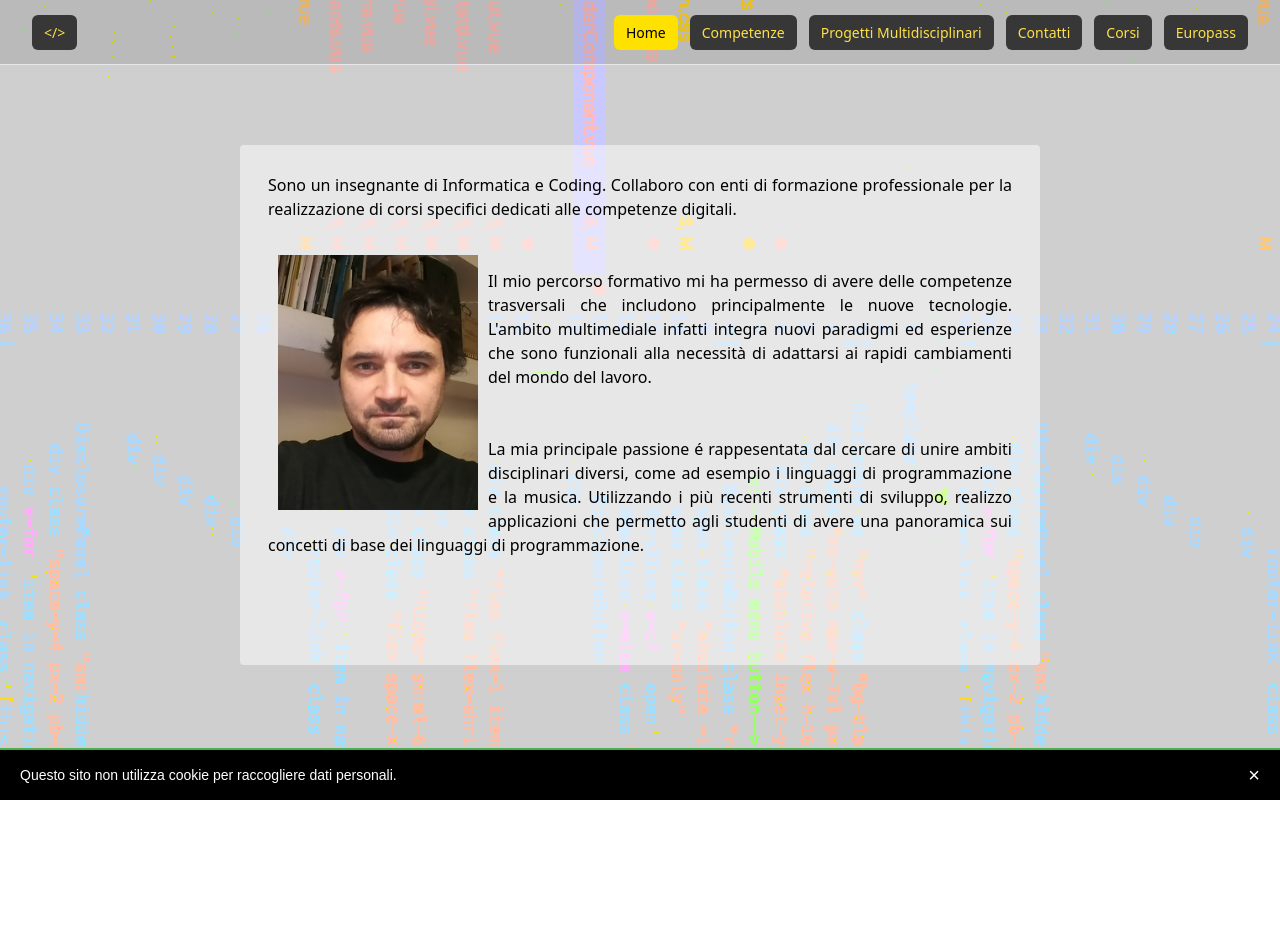
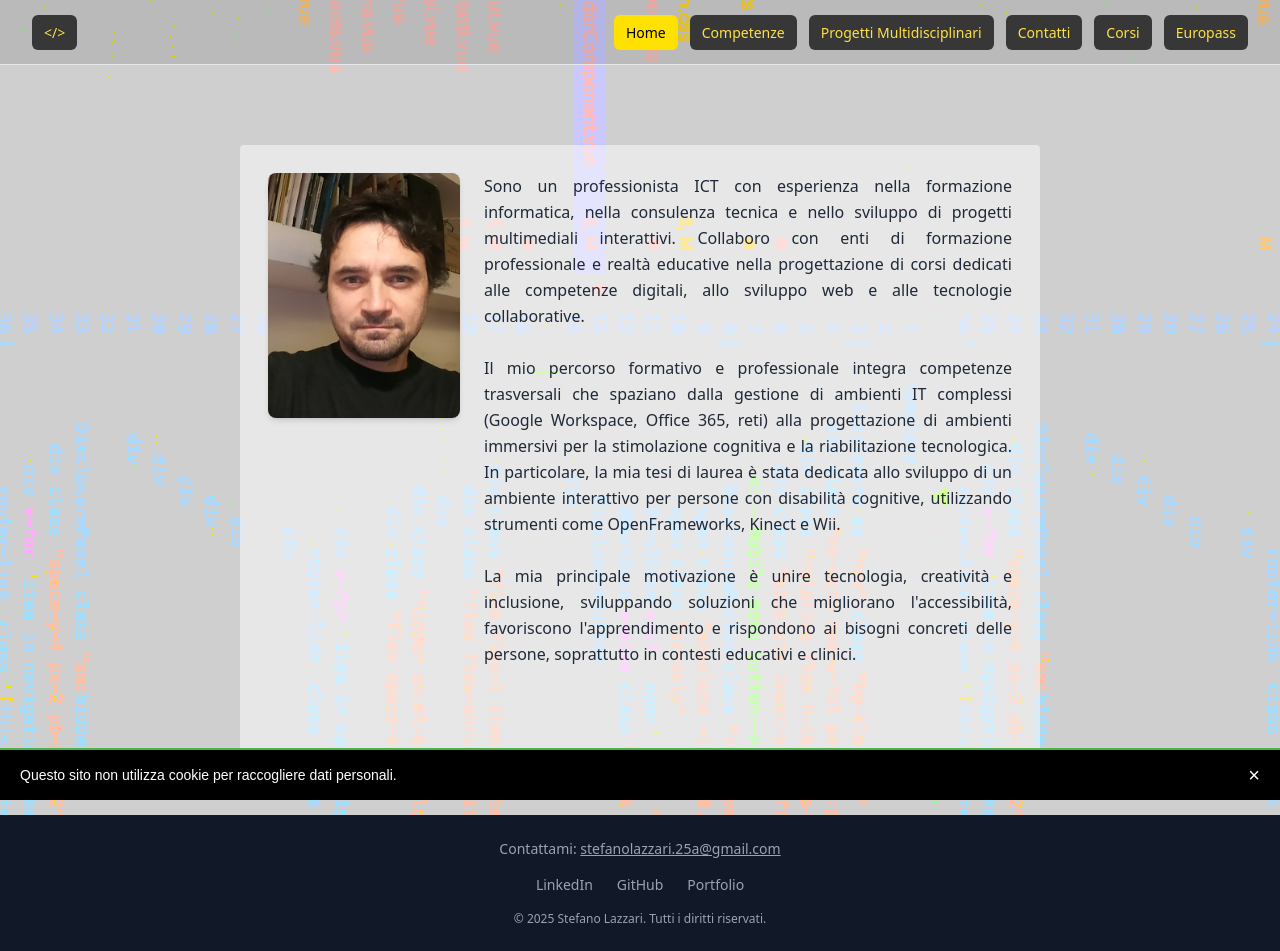
Before and after one commit to stefanolazzari/website, a Vue app: page / in a window 1280 px wide. Before the commit the page ends 800 px from the top, so only its background shows below. Built offline with nearby package versions, Linux system fonts and the light colour scheme.

Commit message:
Refactor layout and styles: enhance PrivacyBanner, update Footer and Header components, and improve Home and Multidisciplinari views with better structure and animations.

```diff
--- a/src/App.vue
+++ b/src/App.vue
@@ -1,31 +1,25 @@
 <script setup>
 import HeaderComponent from './components/HeaderComponent.vue'
-import PrivacyBanner from './components/PrivacyBanner.vue';
-
-//import SideComponent from './components/SideComponent.vue'
-
+import PrivacyBanner from './components/PrivacyBanner.vue'
 import FooterComponent from './components/FooterComponent.vue'
-
-
 </script>
 
+<template>
+  <div class="bg-image-01 animate-colorFade min-h-screen flex flex-col">
 
-<template>
-  <div class="bg-image-01">
+    <!-- Banner Privacy sempre visibile sopra -->
+    <PrivacyBanner />
 
-    <div id="app">
-      <PrivacyBanner></PrivacyBanner>
-    </div>
-      <body>
-        <HeaderComponent></HeaderComponent>
-        <div>
-          <router-view></router-view>
-        </div>
+    <!-- Header -->
+    <HeaderComponent />
 
-      </body>
+    <!-- Contenuto dinamico -->
+    <main class="flex-grow">
+      <router-view />
+    </main>
 
-
-
+    <!-- Footer -->
+    <FooterComponent />
 
   </div>
 </template>
--- a/src/assets/main.css
+++ b/src/assets/main.css
@@ -74,3 +74,30 @@
     display: block;
     width:auto;
 }
+
+.privacy-banner {
+    position:fixed;
+    bottom: 0;
+    left: 0;
+    right: 0;
+    background-color: #000;
+    color: #fff;
+    padding: 10px 20px;
+    display: flex;
+    justify-content: space-between;
+    align-items: center;
+    font-family: Arial, sans-serif;
+    z-index: 1000;
+    font-size: 14px;
+    border-top: 2px solid #4CAF50;
+  }
+
+  .close-btn {
+    background: none;
+    border: none;
+    color: #fff;
+    font-size: 20px;
+    cursor: pointer;
+    padding: 0;
+    margin-left: 10px;
+  }
--- a/src/components/BodyComponent.vue
+++ b/src/components/BodyComponent.vue
@@ -1,6 +1,6 @@
 <template>
   <div>
-    <div class="sm:pl-2 sm:pr-2 sm:pt-20  md:pl-40 md:pr-40 md:pt-10  lg:pl-60 lg:pr-60 lg:pt-20">
+    <div class="sm:pl-2 sm:pr-2 sm:pt-20  md:pl-40 md:pr-40 md:pt-10  lg:pl-60 lg:pr-60 lg:pt-20 font-light text-gray-800 leading-relaxed">
       <div class="bg-white/50 rounded p-7 ">
         <!-- <h1 class="pb-7">{{ this.$route.name }}</h1> -->
         <div class="grid gap-2 sm:grid-cols-1 lg:grid-cols-1">
--- a/src/components/FooterComponent.vue
+++ b/src/components/FooterComponent.vue
@@ -1,28 +1,31 @@
+<script setup>
+</script>
+
 <template>
-    <footer class="footer">
-      <p>
-        Questo sito utilizza i cookie per migliorare l'esperienza.
-        <a href="/privacy-policy" class="privacy-link">Scopri di più</a>.
+  <footer class="bg-gray-900 text-gray-400 text-center p-6 text-sm mt-10">
+    <div>
+      <p>Contattami:
+        <a href="mailto:stefanolazzari.25a@gmail.com" class="underline hover:text-white">
+          stefanolazzari.25a@gmail.com
+        </a>
       </p>
-    </footer>
-  </template>
 
-  <script setup>
-  // Nessun codice specifico qui, se non per gli stili
-  </script>
+      <div class="flex justify-center gap-6 mt-4">
+        <a href="https://www.linkedin.com/in/stefano-lazzari-71ab91b6/" target="_blank" class="hover:text-white">
+          LinkedIn
+        </a>
+        <a href="https://github.com/stefanolazzari" target="_blank" class="hover:text-white">
+          GitHub
+        </a>
+        <a href="https://stefanolazzari.github.io/website" target="_blank" class="hover:text-white">
+          Portfolio
+        </a>
+      </div>
 
-  <style scoped>
-  .footer {
-    background-color: #333;
-    color: #fff;
-    padding: 20px;
-    text-align: center;
-    font-size: 14px;
-    position: relative;
-  }
+      <p class="mt-4 text-xs">© 2025 Stefano Lazzari. Tutti i diritti riservati.</p>
+    </div>
+  </footer>
+</template>
 
-  .privacy-link {
-    color: #fff;
-    text-decoration: underline;
-  }
-  </style>
+<style scoped>
+</style>
--- a/src/components/PrivacyBanner.vue
+++ b/src/components/PrivacyBanner.vue
@@ -29,30 +29,5 @@
   </script>
 
   <style scoped>
-  .privacy-banner {
-    position: fixed;
-    bottom: 0;
-    left: 0;
-    right: 0;
-    background-color: #000;
-    color: #fff;
-    padding: 10px 20px;
-    display: flex;
-    justify-content: space-between;
-    align-items: center;
-    font-family: Arial, sans-serif;
-    z-index: 1000;
-    font-size: 14px;
-    border-top: 2px solid #4CAF50;
-  }
 
-  .close-btn {
-    background: none;
-    border: none;
-    color: #fff;
-    font-size: 20px;
-    cursor: pointer;
-    padding: 0;
-    margin-left: 10px;
-  }
   </style>
--- a/src/view/Home.vue
+++ b/src/view/Home.vue
@@ -4,24 +4,39 @@ import BodyComponent from '../components/BodyComponent.vue'
 
 <template>
   <BodyComponent>
+    <div class="flex flex-col md:flex-row items-start">
+      <img
+        src="/src/assets/20220129_221200_2.jpg"
+        alt="Stefano Lazzari"
+        class="w-48 h-auto rounded-lg shadow-md mb-4 md:mr-6 animate-fadeIn"
+      />
       <div>
         <p>
-        Sono un insegnante di Informatica e Coding.
-        Collaboro con enti di formazione professionale per la realizzazione di corsi specifici dedicati alle competenze digitali.
+          Sono un professionista ICT con esperienza nella formazione informatica, nella consulenza tecnica e nello sviluppo di progetti multimediali interattivi.
+          Collaboro con enti di formazione professionale e realtà educative nella progettazione di corsi dedicati alle competenze digitali, allo sviluppo web e alle tecnologie collaborative.
         </p>
         <br>
-      <img src="/src/assets/20220129_221200_2.jpg" alt="" width="200" style="float:left; margin:10px">
-      <br>
         <p>
-        Il mio percorso formativo mi ha permesso di avere delle competenze trasversali che includono principalmente le nuove tecnologie.
-        L'ambito multimediale infatti integra nuovi paradigmi ed esperienze che sono funzionali alla necessità di adattarsi ai rapidi cambiamenti del mondo del lavoro.
+          Il mio percorso formativo e professionale integra competenze trasversali che spaziano dalla gestione di ambienti IT complessi (Google Workspace, Office 365, reti)
+          alla progettazione di ambienti immersivi per la stimolazione cognitiva e la riabilitazione tecnologica.
+          In particolare, la mia tesi di laurea è stata dedicata allo sviluppo di un ambiente interattivo per persone con disabilità cognitive, utilizzando strumenti come OpenFrameworks, Kinect e Wii.
         </p>
         <br>
-      <br>
         <p class="pb-20">
-        La mia principale passione é rappesentata dal cercare di unire ambiti disciplinari diversi, come ad esempio i linguaggi di programmazione e la musica.
-        Utilizzando i più recenti strumenti di sviluppo, realizzo applicazioni che permetto agli studenti di avere una panoramica sui concetti di base dei linguaggi di programmazione.
+          La mia principale motivazione è unire tecnologia, creatività e inclusione, sviluppando soluzioni che migliorano l'accessibilità,
+          favoriscono l'apprendimento e rispondono ai bisogni concreti delle persone, soprattutto in contesti educativi e clinici.
         </p>
+      </div>
     </div>
   </BodyComponent>
 </template>
+
+<style scoped>
+@keyframes fadeIn {
+  0% { opacity: 0; transform: translateY(100px); }
+  100% { opacity: 1; transform: translateY(0); }
+}
+.animate-fadeIn {
+  animation: fadeIn 1s ease-out;
+}
+</style>
--- a/src/view/Multidisciplinari.vue
+++ b/src/view/Multidisciplinari.vue
@@ -17,7 +17,7 @@ import BodyComponent from "../components/BodyComponent.vue";
       <li><strong>Suono:</strong> Per aggiungere un elemento audio all'installazione.</li>
     </ol>
     <br>
-    <img src="/src/assets/Kinect3.jpg" alt="">
+    <img src="/src/assets/Kinect3.jpg" alt="" class="mx-auto rounded-lg shadow-md filter grayscale transition-all duration-500 ease-in-out hover:grayscale-0 hover:scale-105">
     <br>
     <h3>Funzionalità Principali:</h3>
     <ol class="list-disc list-inside p-5">
@@ -43,7 +43,7 @@ import BodyComponent from "../components/BodyComponent.vue";
       </li>
     </ol>
     <br>
-    <img src="/src/assets/Kinect2.jpg" alt="">
+    <img src="/src/assets/Kinect2.jpg" alt="" class="mx-auto rounded-lg shadow-md filter grayscale transition-all duration-500 ease-in-out hover:grayscale-0 hover:scale-105">
     <br>
     <h3>Struttura del Codice</h3>
     <br>
@@ -69,7 +69,7 @@ import BodyComponent from "../components/BodyComponent.vue";
       </li>
     </ul>
     <br>
-    <img src="/src/assets/KinectDrum1.jpg" alt="">
+    <img src="/src/assets/KinectDrum1.jpg" alt="" class="mx-auto rounded-lg shadow-md filter grayscale transition-all duration-500 ease-in-out hover:grayscale-0 hover:scale-105">
     <br>
     <h3>Esperienza Utente:</h3>
     <br>
--- a/tailwind.config.js
+++ b/tailwind.config.js
@@ -5,7 +5,22 @@ export default {
     "./src/**/*.{vue,js,ts,jsx,tsx}",
   ],
   theme: {
-    extend: {},
+    extend: {
+      // keyframes: {
+      //   colorFade: {
+      //     '0%': { filter: 'grayscale(100%)' },
+      //     '100%': { filter: 'grayscale(0%)' },
+      //   },
+      //   fadeZoom: {
+      //     '0%': { opacity: '0', transform: 'scale(0.95)' },
+      //     '100%': { opacity: '1', transform: 'scale(1)' },
+      //   },
+      // },
+      // animation: {
+      //   colorFade: 'colorFade 5s ease-out forwards', // durata 2 secondi
+      //   fadeZoom: 'fadeZoom 1s ease-out forwards',
+      // },
+    },
   },
   plugins: [],
 }
```
Also changed, not shown: src/components/HeaderComponent.vue (+5 -5 lines). Lines whose indentation alone changed are shown as unchanged.
